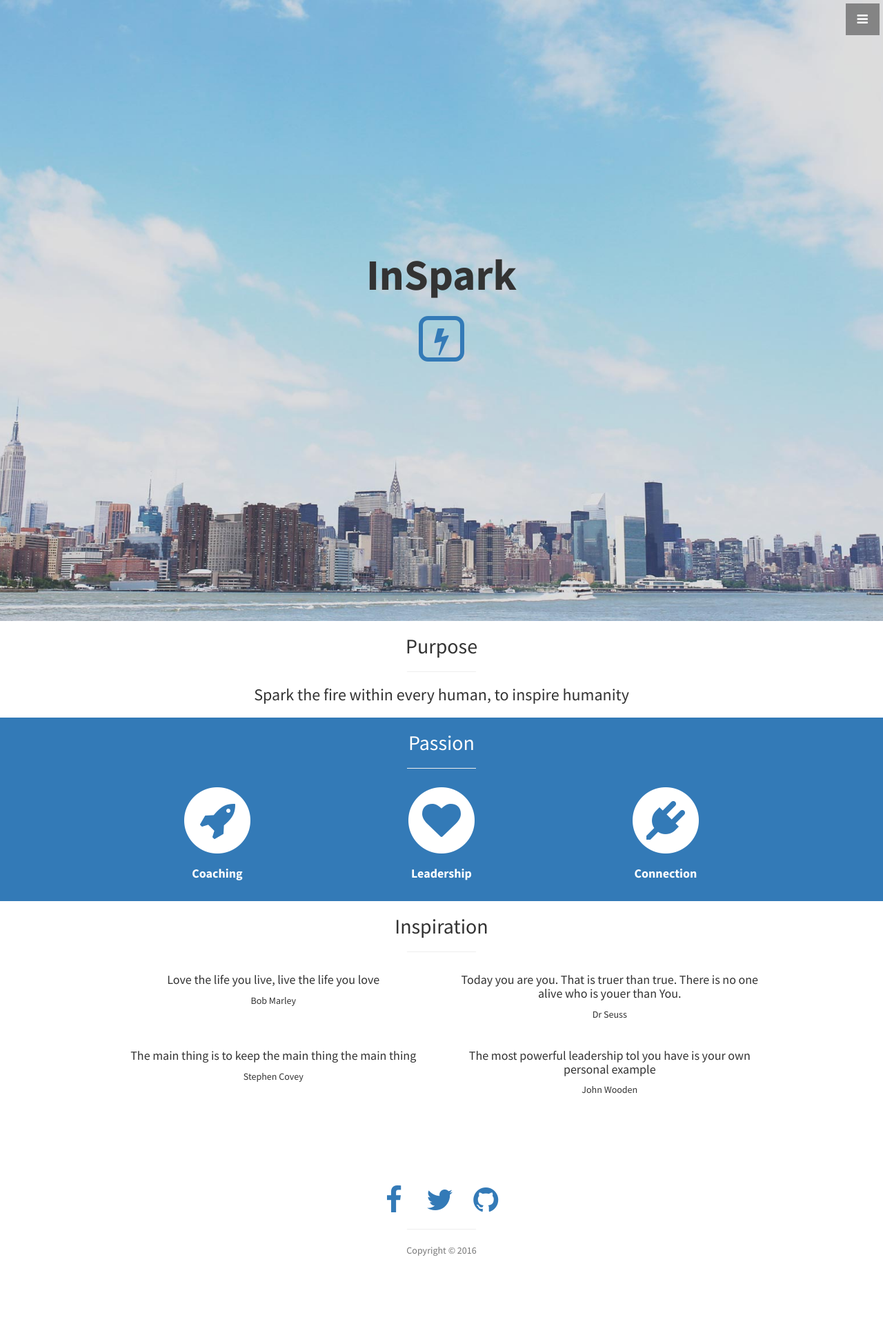
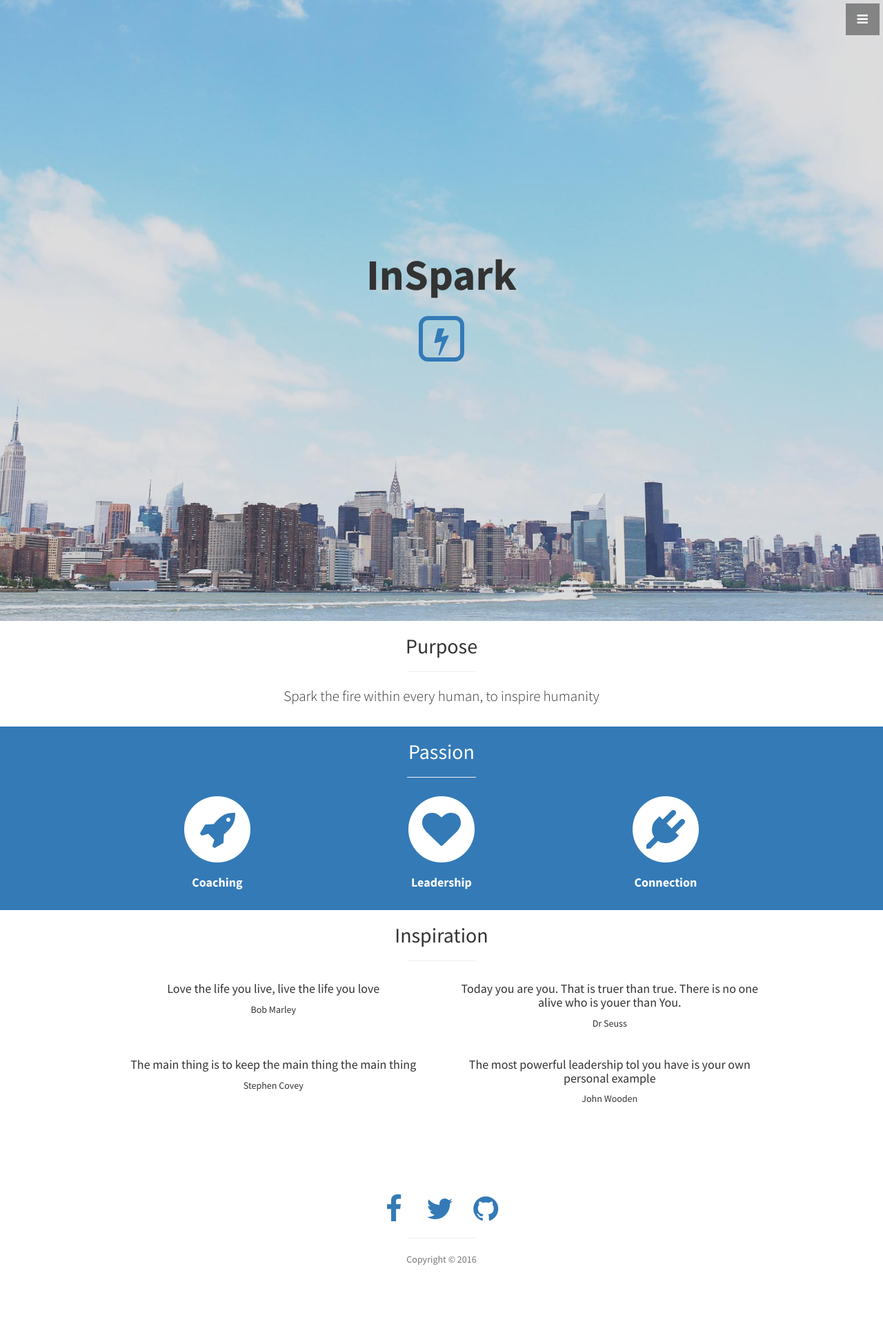
Before and after one commit to jikinluke8/inspark, a Jekyll site: the page built from index.html, in a window 1280 px wide. Shown: the whole page at 69% size. Built offline with Jekyll 4.4.1, drawn with Linux system fonts in a browser that asks for light colours.

Commit message:
Update purpose.html

```diff
--- a/_includes/purpose.html
+++ b/_includes/purpose.html
@@ -4,7 +4,7 @@
       <div class="col-lg-12 text-center">
           <h2>Purpose</h2>
           <hr class="small">
-          <p class="lead"><h3>Spark the fire within every human, to inspire humanity</h3></p>
+          <p class="lead">Spark the fire within every human, to inspire humanity</p>
         <div class="col-lg-12 text-center"><P></P>
         </div>
       </div>
```
